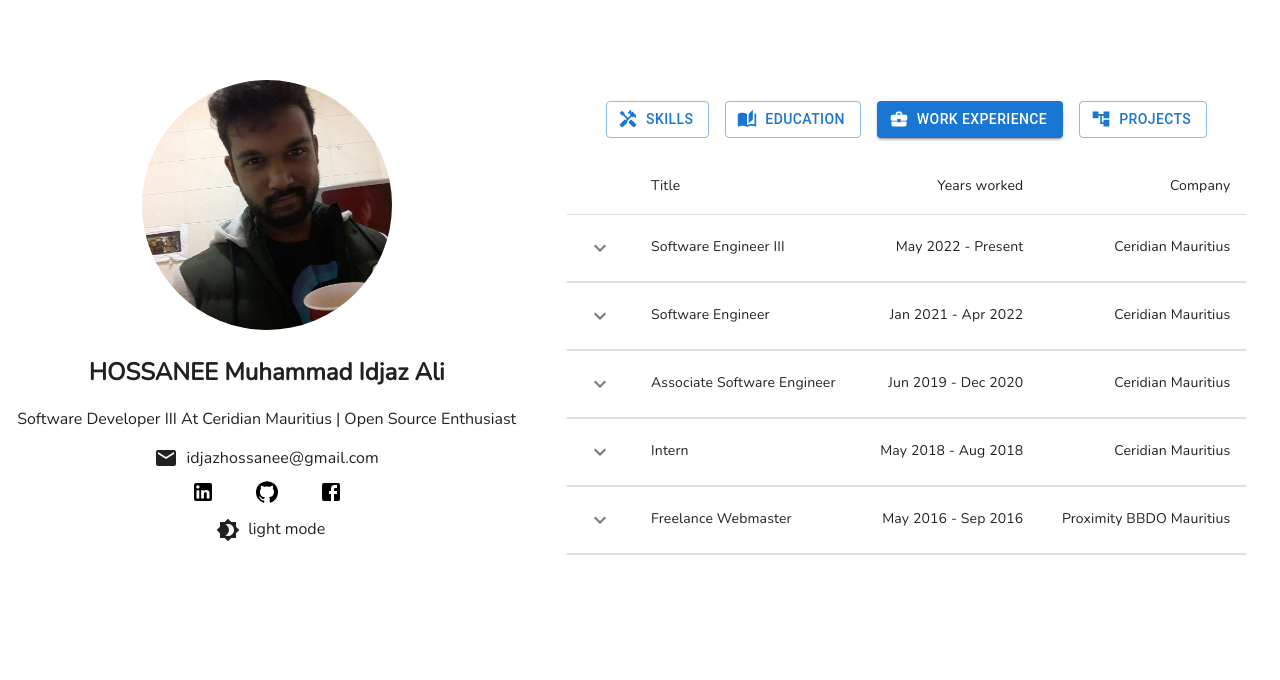
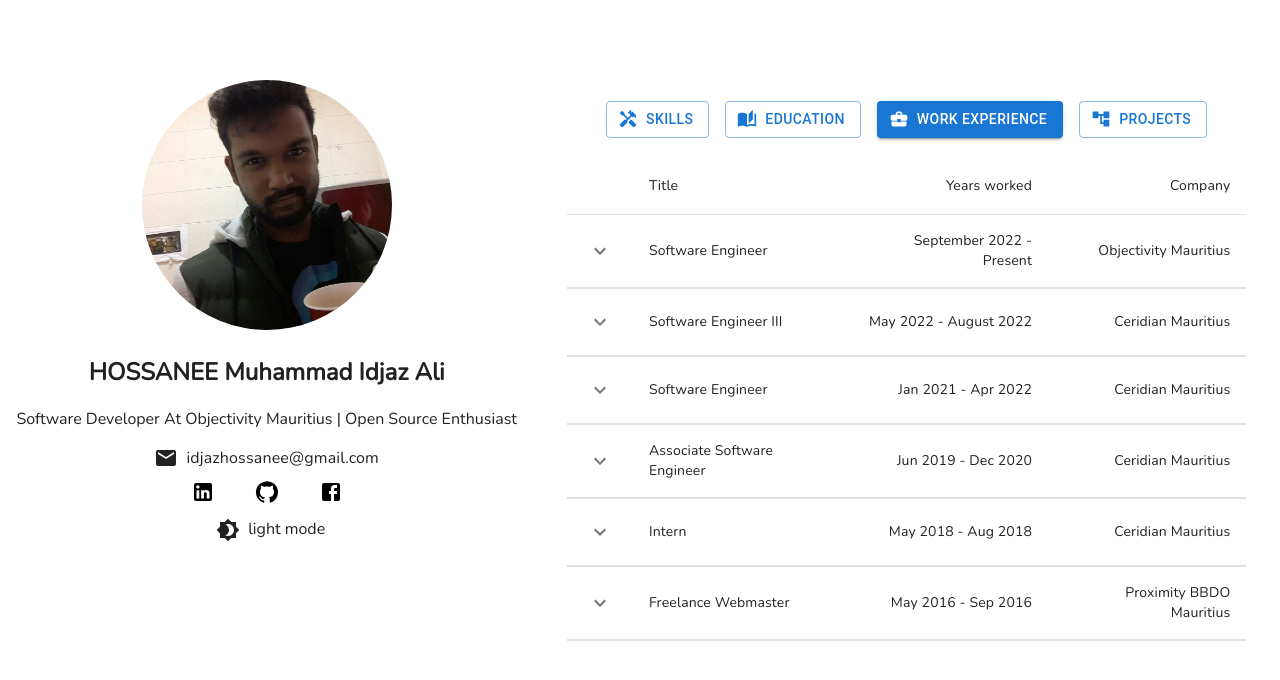
Before and after one commit to ihsaro/ihsaro.github.io, a React (Create React App) app: page / in a window 1280 px wide. Both pictures are taken after a click on the button "WORK EXPERIENCE". Shown: the top 680 px of the page. Built offline with nearby package versions, Linux system fonts and the light colour scheme.

Commit message:
data updated

```diff
--- a/src/components/profile/Skills.tsx
+++ b/src/components/profile/Skills.tsx
@@ -22,6 +22,10 @@ export const Skills: React.FC = () => {
         { label: "FastAPI", strengthRate: <TagFacesIcon /> },
         { label: "React JS", strengthRate: <TagFacesIcon /> },
         { label: "Spring Boot", strengthRate: <SentimentSatisfiedAltIcon /> },
+    ];
+
+    const mobileFrameworks: { label: string; strengthRate: any }[] = [
+        { label: "React Native", strengthRate: <SentimentSatisfiedAltIcon /> },
     ];
 
     const databases: { label: string; strengthRate: any }[] = [
@@ -49,7 +53,7 @@ export const Skills: React.FC = () => {
             <Grid container spacing={2}>
                 {programmingLanguages.map((name) => {
                     return (
-                        <Grid item>
+                        <Grid item key={name.label}>
                             <Chip
                                 icon={name.strengthRate}
                                 label={name.label}
@@ -66,7 +70,24 @@ export const Skills: React.FC = () => {
             <Grid container spacing={2}>
                 {webFrameworks.map((name) => {
                     return (
-                        <Grid item>
+                        <Grid item key={name.label}>
+                            <Chip
+                                icon={name.strengthRate}
+                                label={name.label}
+                                variant="outlined"
+                                sx={{ fontFamily: "'Nunito', sans-serif" }}
+                            />
+                        </Grid>
+                    );
+                })}
+            </Grid>
+
+            <h3>Mobile Frameworks</h3>
+
+            <Grid container spacing={2}>
+                {mobileFrameworks.map((name) => {
+                    return (
+                        <Grid item key={name.label}>
                             <Chip
                                 icon={name.strengthRate}
                                 label={name.label}
@@ -83,7 +104,7 @@ export const Skills: React.FC = () => {
             <Grid container spacing={2}>
                 {databases.map((name) => {
                     return (
-                        <Grid item>
+                        <Grid item key={name.label}>
                             <Chip
                                 icon={name.strengthRate}
                                 label={name.label}
@@ -100,7 +121,7 @@ export const Skills: React.FC = () => {
             <Grid container spacing={2}>
                 {others.map((name) => {
                     return (
-                        <Grid item>
+                        <Grid item key={name.label}>
                             <Chip
                                 icon={name.strengthRate}
                                 label={name.label}
--- a/src/components/profile/WorkExperience.tsx
+++ b/src/components/profile/WorkExperience.tsx
@@ -106,15 +106,32 @@ function Row(props: { row: ReturnType<typeof createData> }) {
 
 const rows = [
     createData(
+        "Software Engineer",
+        "September 2022 - Present",
+        "Objectivity Mauritius",
+        "Currently working on full-stack features for various clients/ products",
+        [
+            "C#/ .NET/ Razor",
+            "React JS",
+            "HTML5",
+            "CSS3",
+            "SQL Server",
+            "XML",
+            "JSON",
+            "REST",
+        ]
+    ),
+    createData(
         "Software Engineer III",
-        "May 2022 - Present",
+        "May 2022 - August 2022",
         "Ceridian Mauritius",
         "My role during this phase was pretty much the same as my previous role, except that it had a lot of mentoring.",
         [
             "C#/ .NET",
             "TS/ JS",
             "Dojo Toolkit",
-            "HTML",
+            "HTML5",
+            "CSS3",
             "Stylus",
             "SQL Server",
             "XML",
@@ -133,7 +150,8 @@ const rows = [
             "C#/ .NET",
             "TS/ JS",
             "Dojo Toolkit",
-            "HTML",
+            "HTML5",
+            "CSS3",
             "Stylus",
             "SQL Server",
             "XML",
@@ -152,7 +170,8 @@ const rows = [
             "C#/ .NET",
             "TS/ JS",
             "Dojo Toolkit",
-            "HTML",
+            "HTML5",
+            "CSS3",
             "Stylus",
             "SQL Server",
             "XML",
--- a/src/pages/Profile.tsx
+++ b/src/pages/Profile.tsx
@@ -71,7 +71,7 @@ const ProfileComponent: React.FC = () => {
                     />
                     <h2>HOSSANEE Muhammad Idjaz Ali</h2>
                     <p>
-                        Software Developer III At Ceridian Mauritius | Open
+                        Software Developer At Objectivity Mauritius | Open
                         Source Enthusiast
                     </p>
                     <Stack
@@ -228,15 +228,32 @@ const ProfileComponent: React.FC = () => {
 
 function Profile() {
     const [mode, setMode] = React.useState<"light" | "dark">("light");
+
+    React.useEffect(() => {
+        let theme = localStorage.getItem("theme");
+
+        if (
+            theme !== undefined &&
+            theme !== null &&
+            (theme === "light" || theme === "dark")
+        )
+            setMode(theme);
+        else setMode("light");
+    }, []);
+
     const colorMode = React.useMemo(
         () => ({
             toggleColorMode: () => {
                 setMode((prevMode) =>
                     prevMode === "light" ? "dark" : "light"
                 );
+                localStorage.setItem(
+                    "theme",
+                    mode === "light" ? "dark" : "light"
+                );
             },
         }),
-        []
+        [mode]
     );
 
     const theme = React.useMemo(
```
